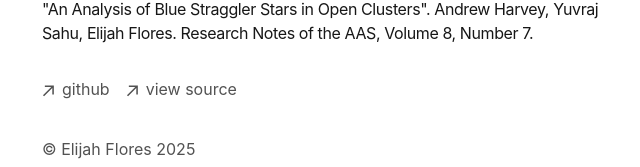
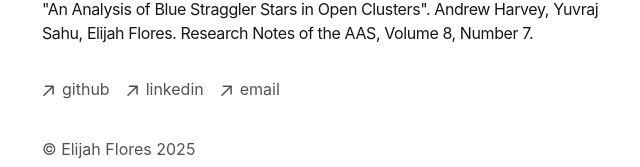
Before and after one commit to elnflores/portfolio, a Next.js app: page /resume in a window 1280 px wide. Shown: the part 339-506 px from the top of the page, without its empty margins (310-950 px from the left). Built offline with nearby package versions, Linux system fonts and the light colour scheme.

Commit message:
Added footer

```diff
--- a/app/components/footer.tsx
+++ b/app/components/footer.tsx
@@ -35,7 +35,7 @@
             className="flex items-center transition-all hover:text-neutral-800 dark:hover:text-neutral-100"
             rel="noopener noreferrer"
             target="_blank"
-            href="https://github.com/vercel/next.js"
+            href="https://github.com/elnflores"
           >
             <ArrowIcon />
             <p className="ml-2 h-7">github</p>
@@ -46,10 +46,21 @@
             className="flex items-center transition-all hover:text-neutral-800 dark:hover:text-neutral-100"
             rel="noopener noreferrer"
             target="_blank"
-            href="https://vercel.com/templates/next.js/portfolio-starter-kit"
+            href="https://linkedin.com/in/elijahnflores/"
           >
             <ArrowIcon />
-            <p className="ml-2 h-7">view source</p>
+            <p className="ml-2 h-7">linkedin</p>
+          </a>
+        </li>
+        <li>
+          <a
+            className="flex items-center transition-all hover:text-neutral-800 dark:hover:text-neutral-100"
+            rel="noopener noreferrer"
+            target="_blank"
+            href="mailto:elnflores10@gmail.com"
+          >
+            <ArrowIcon />
+            <p className="ml-2 h-7">email</p>
           </a>
         </li>
       </ul>
--- a/app/resume/page.tsx
+++ b/app/resume/page.tsx
@@ -19,7 +19,7 @@
         <a href="https://www.cs.utexas.edu/"
            className="text-neutral-900 dark:text-neutral-100 mb-8 tracking-tight"
         >
-          B.S. Computer Science, University of Texas at Austin.
+          B.S. Computer Science, University of Texas at Austin
         </a>
       </div>
 
```
